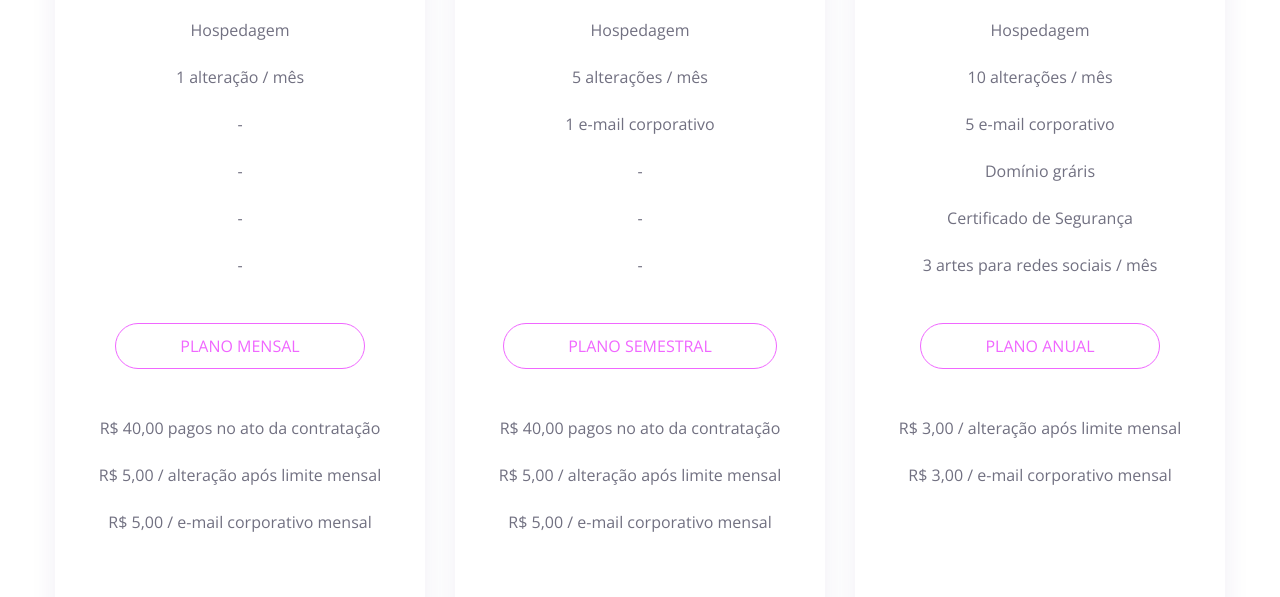
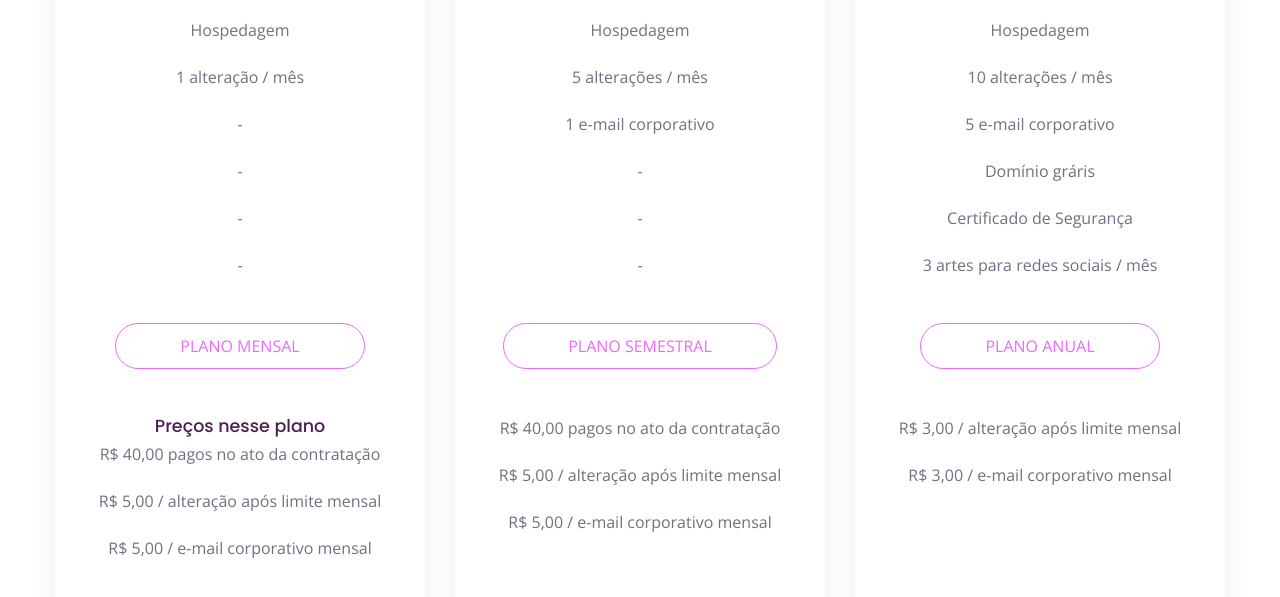
Before and after one commit to edufariasud/siie, a plain HTML site: page index.html in a window 1280 px wide. Shown: the part 453-1050 px from the top of the page. Drawn offline with nearby package versions, Linux system fonts and the light colour scheme.

Commit message:
Update index.html

```diff
--- a/index.html
+++ b/index.html
@@ -82,6 +82,7 @@
                                 <ul>
                                     <li>&nbsp;</li>
 
+				<h3>Preços nesse plano</h3>
                                     <li>R$ 40,00 pagos no ato da contratação</li>
                                     <li>R$ 5,00 / alteração após limite mensal</li>
                                     <li>R$ 5,00 / e-mail corporativo mensal</li>
```
